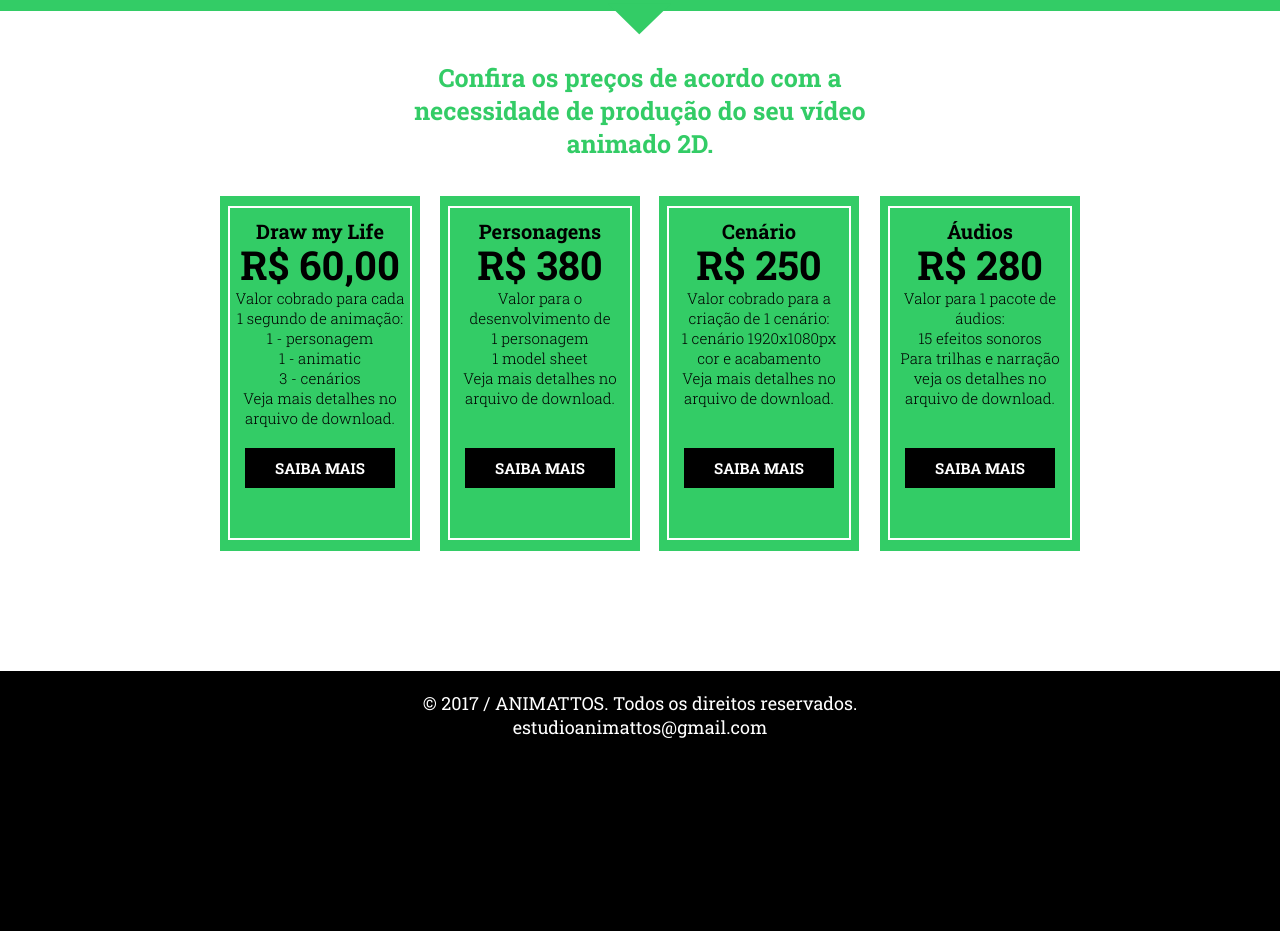
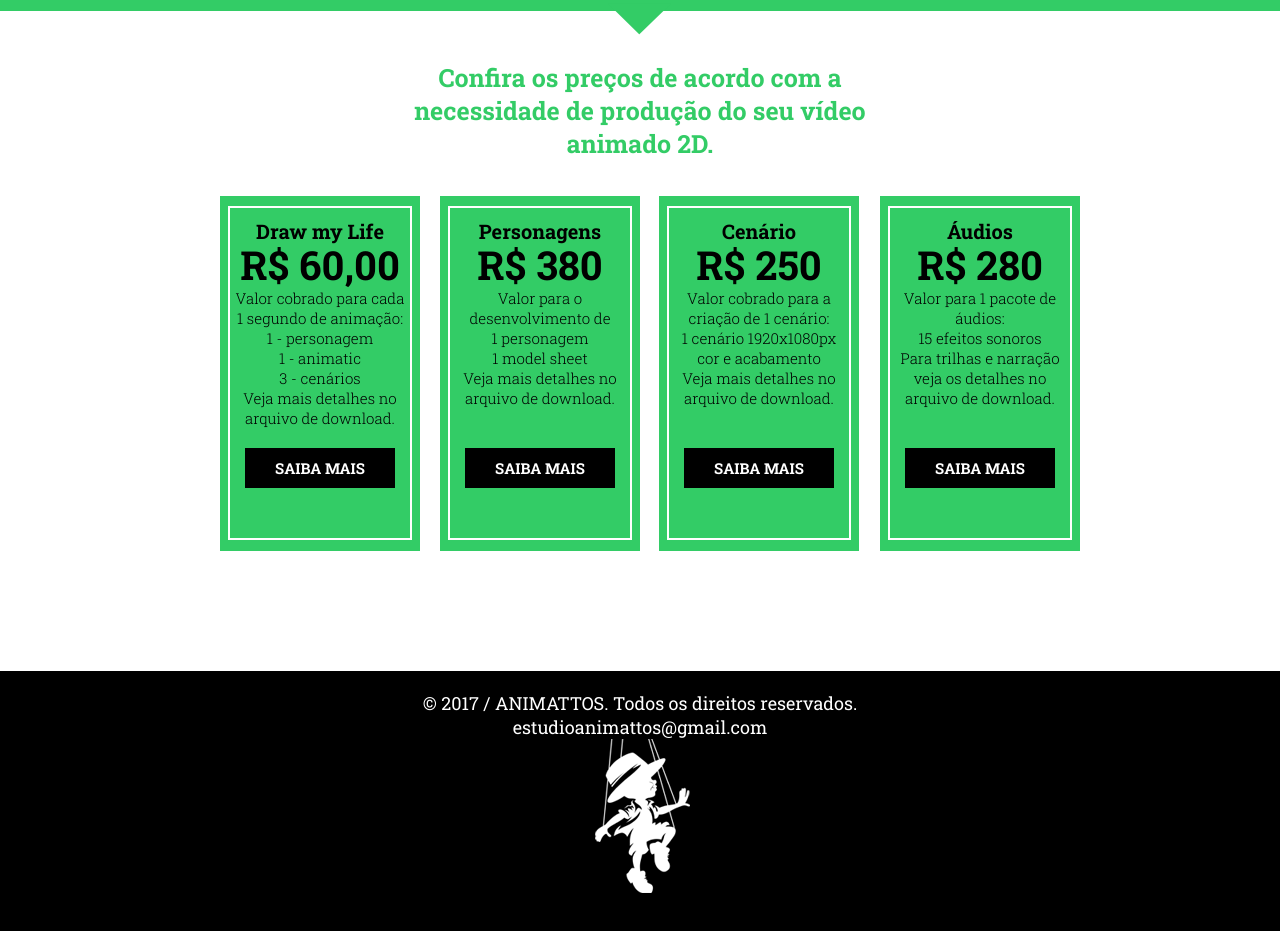
Before and after one commit to animattos/produtoraanimattos, a plain HTML site: page index.html in a window 1280 px wide. Shown: the part 1779-2710 px from the top of the page. Drawn offline with Linux system fonts and the light colour scheme.

Commit message:
Add files via upload

```diff
--- a/index.html
+++ b/index.html
@@ -168,8 +168,12 @@
 </div>
 
 <div id="barrafinal">
-  <div id="fim">&copy; 2017 / ANIMATTOS. Todos os direitos reservados.</br>
- estudioanimattos@gmail.com </div>
+  <div id="fim">
+    &copy; 2017 / ANIMATTOS. Todos os direitos reservados.</br>
+    estudioanimattos@gmail.com
+    <br>
+    <img class="logo-rodape" src="IMG/loguim.png" alt="AniMattos">
+  </div>
 </div>
 
 <div class="efeito-pulse">&nbsp; </div>
```
